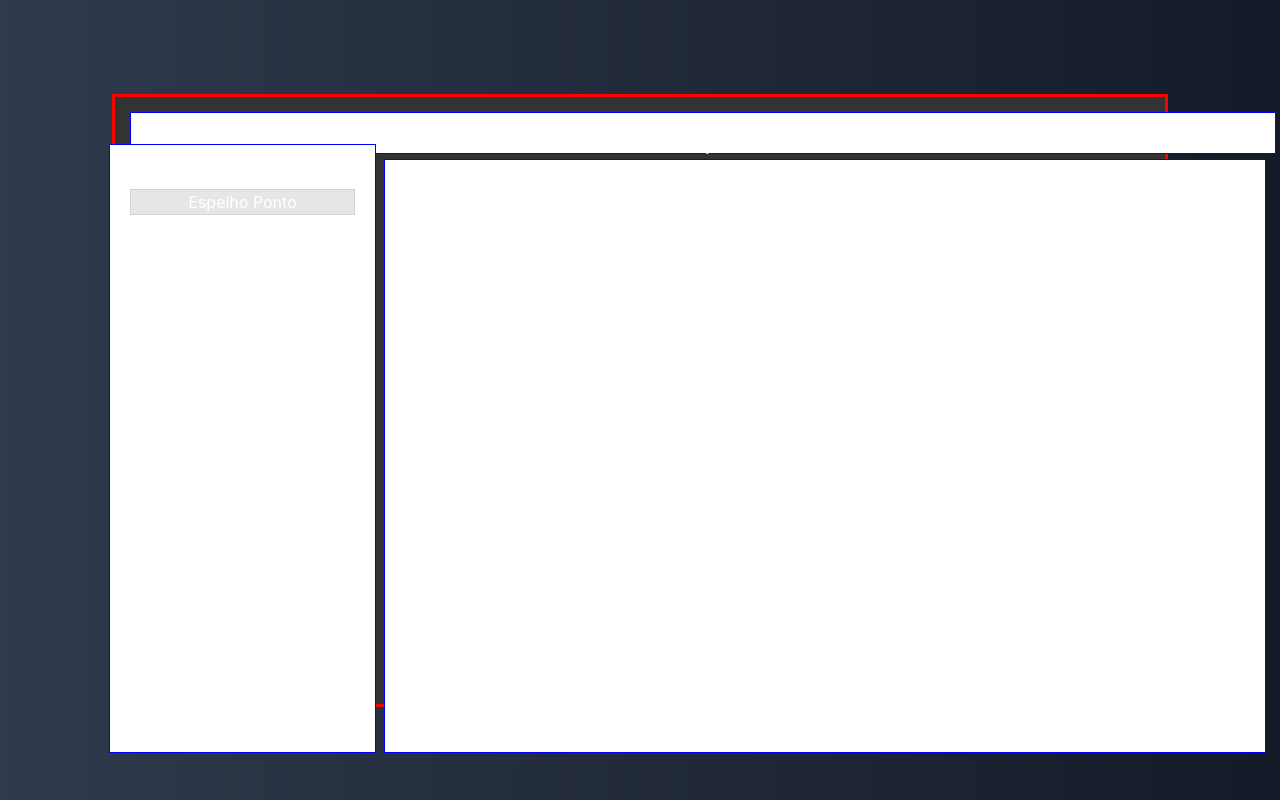
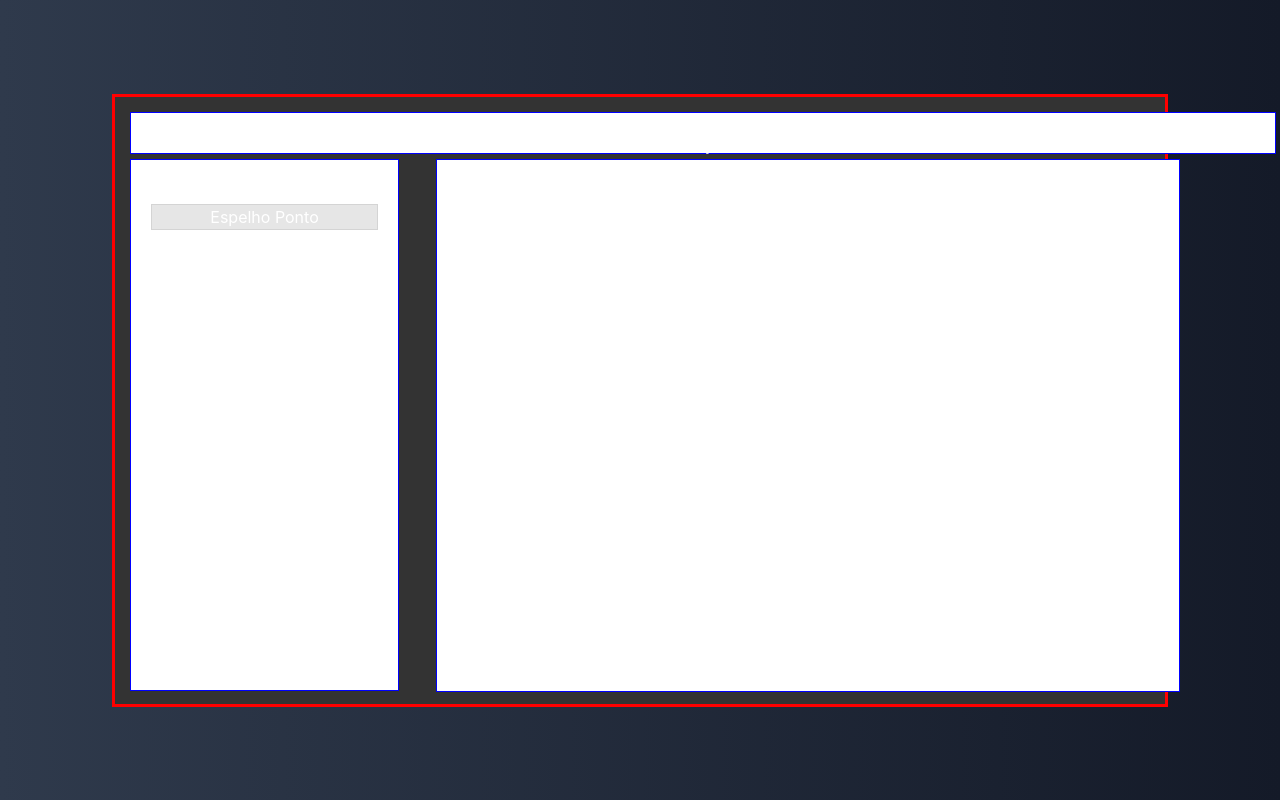
Before and after one commit to vitoriathais/beautyLink-React, a React (Vite) app: page /Espelho in a window 1280 px wide. Built offline with nearby package versions, Linux system fonts and the light colour scheme.

Commit message:
side bar forma 3

```diff
--- a/src/styles/Espelho.css
+++ b/src/styles/Espelho.css
@@ -30,15 +30,16 @@
 #sidebar {
     display: flex;
     flex-direction: column;
-    width: 225px;
-    margin-left: -21px;
-    margin-top: -15px;
+    width: 227px;
+    margin-left: 0px;
+    margin-top: 0px;
+    height: 490px;
 }
 
 #content {
     grid-area: content;
-    width: 105vh;
-    height: 69vh;
+    width: 702px;
+    height: 491px;
 }
 
 
```
